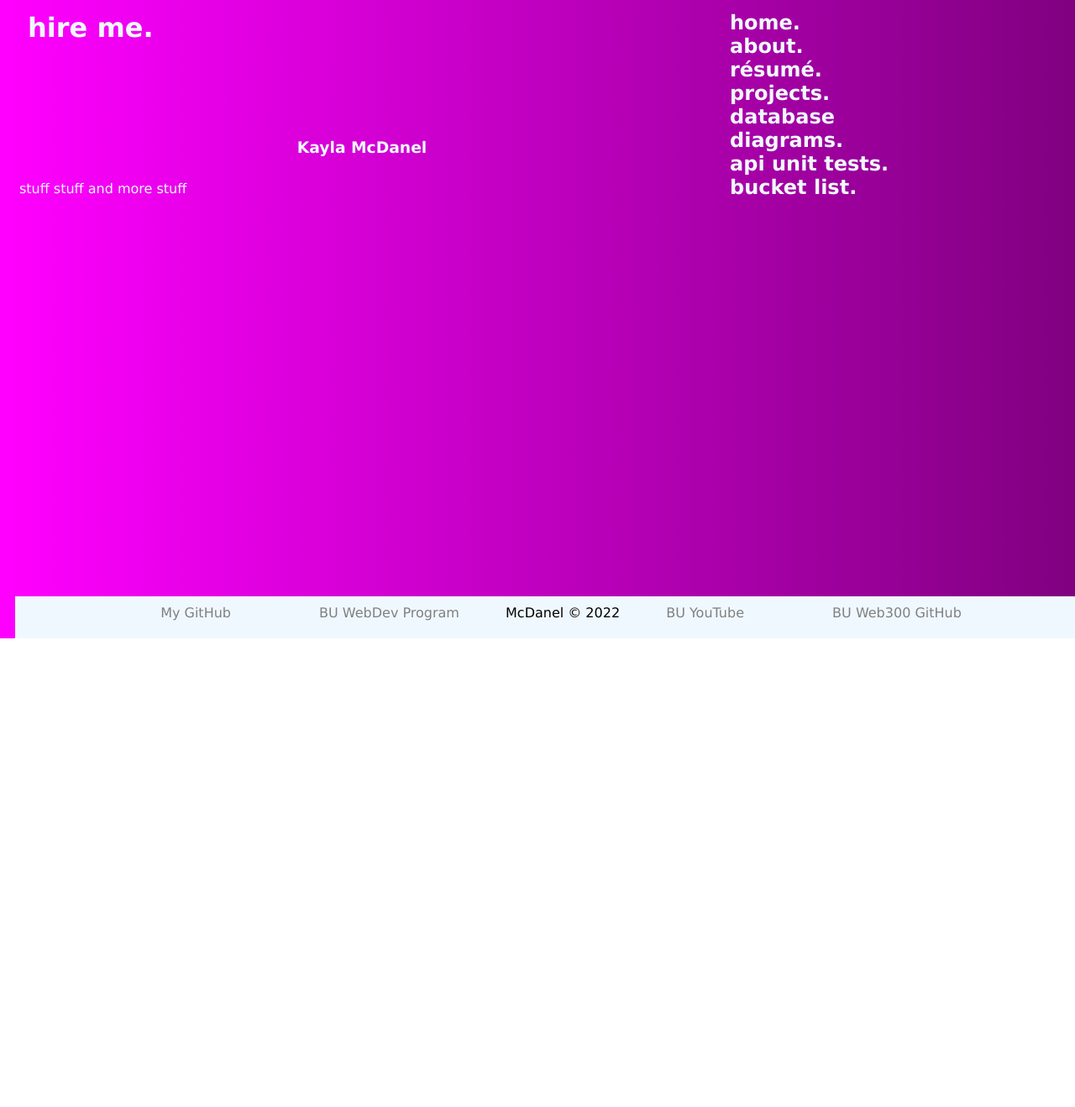
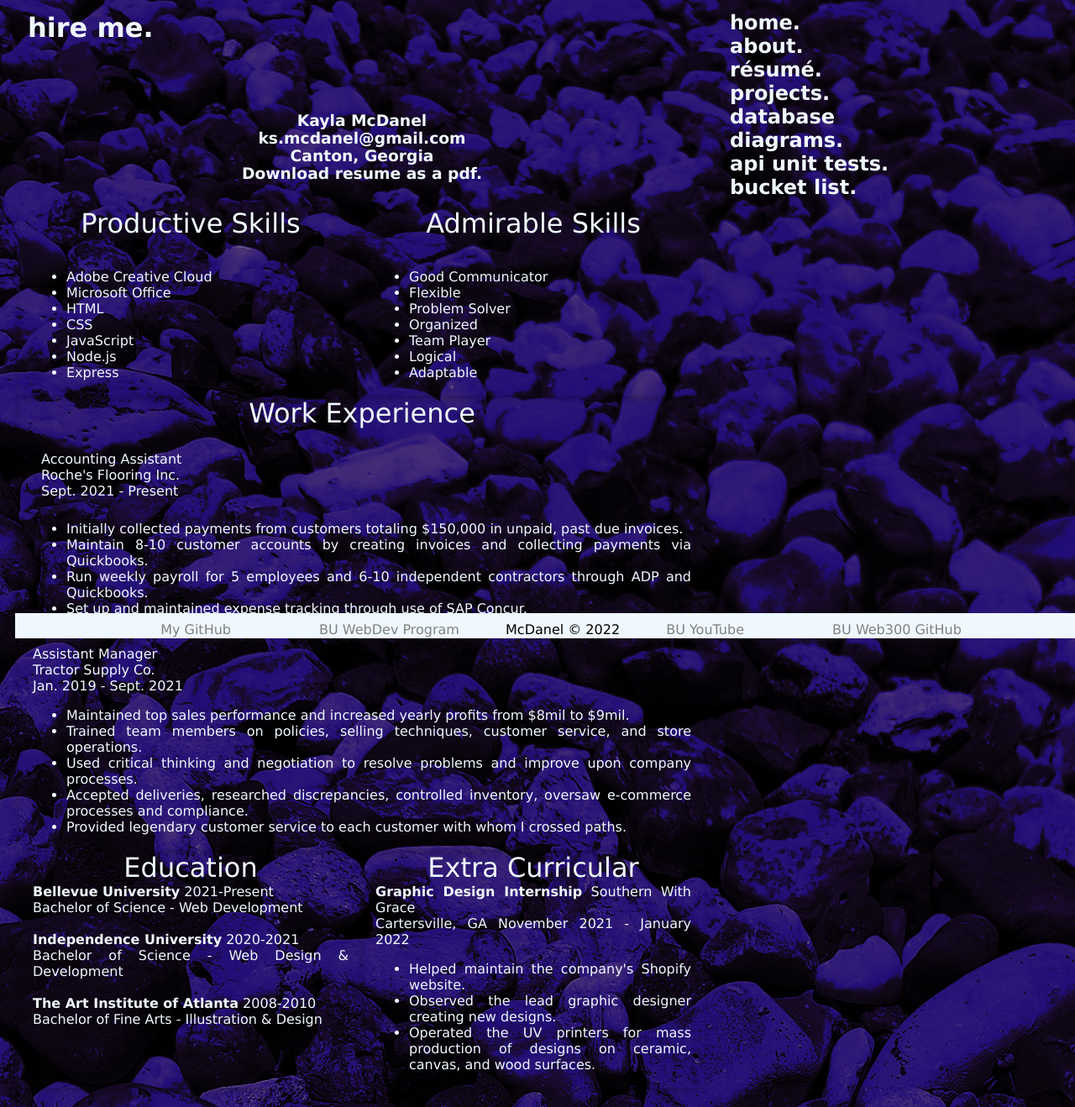
Before and after one commit to sowdapop/web-330, a plain HTML site: page mcdanel-pp/views/resume.html in a window 1280 px wide. Shown: the part 40-1358 px from the top of the page at 84% size. Before the commit the page ends 800 px from the top, so only its background shows below. Drawn offline with Linux system fonts and the light colour scheme; files that its build step writes are made by us from their sources; a web font is replaced by a local one.

Commit message:
Update Wk 9

```diff
--- a/mcdanel-pp/public/styles/portfolio.css
+++ b/mcdanel-pp/public/styles/portfolio.css
@@ -61,7 +61,7 @@ body    {
     font-family: 'PT Sans', sans-serif;
     text-align: justify;
     padding: 10px;
-    background-image: linear-gradient(to left, purple, magenta  );
+    background-image: url("../images/rocks1.jpg");
 }
 
 p {
@@ -78,7 +78,7 @@ footer  {
   display: inline-block;
   position: fixed;
   bottom: 0;
-  height: 30px;
+  height: 10px;
 }
 
 a:link  {
@@ -138,3 +138,28 @@ footer a:visited {
   float: left;
   padding: 10px;
 }
+
+.card {
+  box-shadow: 0 4px 8px 0 rgba(0, 0, 0, 0.2);
+  transition: 0.3s;
+}
+
+.card-title {
+  text-align: center;
+  font-size: 2em;
+  color: aliceblue;
+  font-weight: 400;
+}
+
+.card-content {
+  padding: 2px 16px;
+}
+
+.card:hover {
+  box-shadow: 0 8px 16px 0 rgba(0, 0, 0, 0.2);
+}
+
+.side-by-side {
+  display: grid;
+  grid-template-columns: 50% 50%;
+}
--- a/mcdanel-pp/views/resume.html
+++ b/mcdanel-pp/views/resume.html
@@ -30,12 +30,99 @@
         <a href ="../views/bucket.html">bucket list.</a><br>
     </h2></div>
 
-    <div class="three"><h3>Kayla McDanel</h3>
-        <p2>stuff stuff and more stuff</p2>
+<div class="three"><h3>Kayla McDanel<br>ks.mcdanel@gmail.com<br>Canton, Georgia<br>
+    <a href="../public/docs/ksmcv.pdf" download="mcdanelresume">Download resume as a pdf.</a>
+    </h3>
+    <div class="side-by-side">
+        <div class="card">
+            <div class="card-content">
+                <div class="card-title">Productive Skills</div><br>
+                <ul>
+                    <li>Adobe Creative Cloud</li>
+                    <li>Microsoft Office</li>
+                    <li>HTML</li>
+                    <li>CSS</li>
+                    <li>JavaScript</li>
+                    <li>Node.js</li>
+                    <li>Express</li>
+                </ul>
+            </div>
+        </div>
 
+    <div class="card">
+        <div class="card-content">
+            <div class="card-title">Admirable Skills</div><br>
+                <ul>
+                    <li>Good Communicator</li>
+                    <li>Flexible</li>
+                    <li>Problem Solver</li>
+                    <li>Organized</li>
+                    <li>Team Player</li>
+                    <li>Logical</li>
+                    <li>Adaptable</li>
+                </ul>
+            </div>
+        </div>
+    </div>
+
+    <div class="card">
+        <div class="card-content">
+            <div class="card-title">Work Experience</div>
+            <p>Accounting Assistant<br>
+            Roche's Flooring Inc.<br>
+            Sept. 2021 - Present<br>
+            <ul>
+                <li>Initially collected payments from customers totaling $150,000 in unpaid, past due invoices.</li>
+                <li>Maintain 8-10 customer accounts by creating invoices and collecting payments via Quickbooks.</li>
+                <li>Run weekly payroll for 5 employees and 6-10 independent contractors through ADP and Quickbooks.</li>
+                <li>Set up and maintained expense tracking through use of SAP Concur.</li>
+                <li>Created a file system from scratch for projects, contractor information, and billing.</li>
+            </ul>
+
+                Assistant Manager<br>
+                Tractor Supply Co.<br>
+                Jan. 2019 - Sept. 2021<br>
+                <ul>
+                    <li>Maintained top sales performance and increased yearly profits from $8mil to $9mil.</li>
+                    <li>Trained team members on policies, selling techniques, customer service, and store operations.</li>
+                    <li>Used critical thinking and negotiation to resolve problems and improve upon company processes.</li>
+                    <li>Accepted deliveries, researched discrepancies, controlled inventory, oversaw e-commerce processes and compliance.</li>
+                    <li>Provided legendary customer service to each customer with whom I crossed paths.</li>
+                </ul>
+
+        </div>
+    </div>
+
+    <div class="side-by-side">
+    <div class="card">
+        <div class="card-content">
+            <div class="card-title">Education</div>
+            <b>Bellevue University</b>     2021-Present<br>
+            Bachelor of Science - Web Development<br><br>
+            <b>Independence University</b>     2020-2021<br>
+            Bachelor of Science - Web Design & Development<br><br>
+            <b>The Art Institute of Atlanta</b>     2008-2010<br>
+            Bachelor of Fine Arts - Illustration & Design<br>
+        </div>
+    </div>
+
+    <div class="card">
+        <div class="card-content">
+            <div class="card-title"> Extra Curricular</div>
+            <b>Graphic Design Internship</b>    Southern With Grace <br>
+            Cartersville, GA    November 2021 - January 2022<br>
+            <ul>
+                <li>Helped maintain the company's Shopify website.</li>
+                <li>Observed the lead graphic designer creating new designs.</li>
+                <li>Operated the UV printers for mass production of designs on ceramic, canvas, and wood surfaces.</li>
+            </ul>
+        </div>
+    </div>
+    </div>
+</div>
 
 </div>
-</div>
+
 
 <footer>
     <a href="https://github.com/sowdapop?tab=repositories">My GitHub</a>
```
Also changed, not shown: mcdanel-pp/views/about.html (+5 -4 lines), mcdanel-pp/views/bucket.html (+1 -1 lines), mcdanel-pp/views/projects.html (+2 -1 lines), mcdanel-pp/public/images/rocks1.jpg (added), 5 other files.
